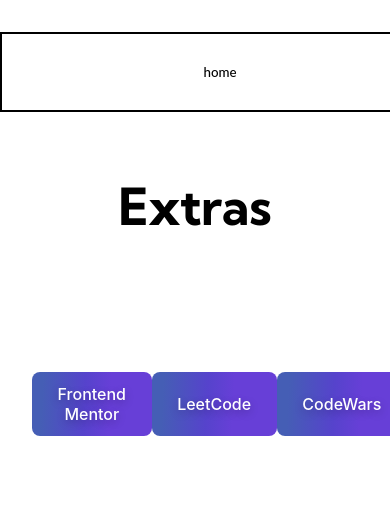
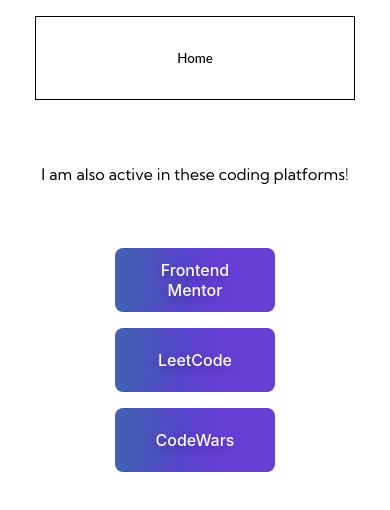
Before and after one commit to TaiBiscuit/PortfolioV2, a React (Vite) app: page /extra in a window 390 px wide. Shown: the top 510 px of the page. Built offline with nearby package versions, Linux system fonts and the light colour scheme.

Commit message:
CssCompleted

```diff
--- a/index.html
+++ b/index.html
@@ -6,6 +6,9 @@
     <link rel="preconnect" href="https://fonts.googleapis.com">
     <link rel="preconnect" href="https://fonts.gstatic.com" crossorigin>
     <link href="https://fonts.googleapis.com/css2?family=Kumbh+Sans:wght@300;400;500;700;800;900&display=swap" rel="stylesheet">
+    <link
+    rel="stylesheet"
+    href="https://cdnjs.cloudflare.com/ajax/libs/animate.css/4.1.1/animate.min.css"/>
     <meta name="viewport" content="width=device-width, initial-scale=1.0" />
     <title>Nico's Website</title>
   </head>
--- a/src/App.css
+++ b/src/App.css
@@ -4,6 +4,11 @@
   text-align: center;
   overflow-x: hidden;
   font-family: 'Kumbh Sans', sans-serif;
+}
+
+#appBody{
+  height: 100vh;
+  width: 100vw;
 }
 
 body {
@@ -18,14 +23,7 @@
   line-height: 1.1;
 }
 
-.return-btn{
-  margin: 2rem 0;
-  background: #000;
-  color: black;
-  line-height: 42px;
-  padding: 0;
-  border: none;
-}
+
 
 /* HOME */
 
@@ -82,6 +80,21 @@
     display: inline-block;
   }
 
+  .custom-btn-2 {
+    width: 440px;
+    height: 80px;
+    padding: 10px 25px;
+    border: 2px solid #000;
+    font-family: 'Lato', sans-serif;
+    font-weight: 500;
+    background: transparent;
+    cursor: pointer;
+    transition: all 0.3s ease;
+    position: relative;
+    display: inline-block;
+    margin-top: 1rem;
+  }
+
   .home-btn {
     background: #000;
     color: #fff;
@@ -127,7 +140,85 @@
     transition:800ms ease all;
   }
 
+  .return-btn {
+    border: solid 1px black;
+    background: white;
+    color: black;
+    line-height: 42px;
+    padding: 0;
+    margin-bottom: 1rem;
+  }
 
+  .return-btn:hover {
+    background: black;
+    color: white;
+        box-shadow:
+        -7px -7px 20px 0px #fff9,
+        -4px -4px 5px 0px #fff9,
+        7px 7px 20px 0px #0002,
+        4px 4px 5px 0px #0001;
+        border: none;
+  }
+
+  .return-btn:before,
+  .return-btn:after{
+    content:'';
+    position:absolute;
+    top:0;
+    right:0;
+    height:2px;
+    width:0;
+    background: white;
+    transition:400ms ease all;
+  }
+
+  .return-btn:after{
+    right:inherit;
+    top:inherit;
+    left:0;
+    bottom:0;
+  }
+
+  .return-btn:hover:before,
+  .return-btn:hover:after{
+    width:100%;
+    transition:800ms ease all;
+  }
+
+  .go-project-btn {
+    z-index: 2;
+    transition: all 0.3s ease;
+    overflow: hidden;
+  }
+
+  .go-project-btn:after {
+    position: absolute;
+    content: " ";
+    z-index: -1;
+    top: 0;
+    left: 0;
+    width: 100%;
+    height: 100%;
+    transition: all 0.3s ease;
+  }
+
+  .go-project-btn:hover {
+    box-shadow:  4px 4px 6px 0 rgba(255,255,255,.5),
+                -4px -4px 6px 0 rgba(116, 125, 136, .2),
+      inset -4px -4px 6px 0 rgba(255,255,255,.5),
+      inset 4px 4px 6px 0 rgba(116, 125, 136, .3);
+    color: #fff;
+  }
+
+  .go-project-btn:hover:after {
+    -webkit-transform: scale(2) rotate(180deg);
+    transform: scale(2) rotate(180deg);
+    background: #000;
+    box-shadow:  4px 4px 6px 0 rgba(255,255,255,.5),
+                -4px -4px 6px 0 rgba(116, 125, 136, .2),
+      inset -4px -4px 6px 0 rgba(255,255,255,.5),
+      inset 4px 4px 6px 0 rgba(116, 125, 136, .3);
+  }
 
 /* PROJECTS */
 
@@ -159,7 +250,13 @@
   }
 
   .project-list{
-    width: 30vh;
+    width: 51vh;
+  }
+
+  .go-project-btn{
+    margin-top: 1rem;
+    width: 440px;
+    height: 80px;
 }
 
 
@@ -238,6 +335,15 @@
   transform: scale(1.5);
 }
 
+.tech-info{
+  margin-bottom: 5rem;
+}
+
+.tech-i-use{
+  font-size: 30px;
+  font-weight: 700;
+}
+
 
 /* CONTACT */
 
@@ -300,11 +406,14 @@
 
   .extras-zone{
     display: flex;
-    justify-content: center;
     align-items: center;
-    height: 30vh;
     padding: 0 2rem 5rem 2rem;
     justify-content: space-around;
+    margin-top: 16rem;
+  }
+
+  .extra-intro{
+    margin-top: 3rem;
   }
 
   .extra-btn{
@@ -352,6 +461,7 @@
 
   .project-list{
     margin-right: 10rem;
+    width: 30vh;
   }
 
 
@@ -472,9 +582,17 @@
     width: 70vw;
   }
 
-  .home-btn{
+  .home-btn, .return-btn, .go-project-btn{
     width: 20rem;
     height: 10vh;
+  }
+
+  .return-btn{
+    margin-bottom: 4rem;
+  }
+
+  .go-project-btn{
+    margin-bottom: 1rem;
   }
 
 
@@ -547,6 +665,16 @@
     height: 200px;
   }
 
+  .tech-info{
+    flex-direction: column;
+  }
+
+  .tech-info-txt{
+    margin-bottom: 5rem;
+  }
+
+
+
   /* CONTACT */
 
   .contact-section{
@@ -568,17 +696,19 @@
 
   /* EXTRA */
 
-  .extra-section{
-    margin-top: 5rem;
-    width: 100vw;
-    max-width:100%;
-    height: 100vh;
+  .extras-zone{
     display: flex;
     flex-direction: column;
+    margin-top: 3rem;
   }
 
   .extra-btn-B{
     margin-top: 1rem;
+    width: 10rem;
+  }
+
+  .extra-intro{
+    margin-top: 0;
   }
 
 }
@@ -586,7 +716,7 @@
 
 @media only screen and (max-width:360px){
 
-  .home-btn{
+  .home-btn, .return-btn, .go-project-btn{
     width: 15rem;
   }
 
--- a/src/components/GoBackBtn/GoBackBtn.jsx
+++ b/src/components/GoBackBtn/GoBackBtn.jsx
@@ -9,6 +9,6 @@
     navigate(`/${goHere}`);
   }
   return(
-    <button className='return-btn  custom-btn' onClick={(e) => handleGoTo(e.target)}>{label}</button>
+    <button className='return-btn custom-btn-2' onClick={(e) => handleGoTo(e.target)}>Home</button>
 );
 }
--- a/src/pages/About/About.jsx
+++ b/src/pages/About/About.jsx
@@ -32,6 +32,28 @@
         writeTechText(itemId)
     };
 
+    const checkAltTech = (id) =>{
+        const itemSelected = document.getElementById(`${id}`)
+        const itemId = parseInt(itemSelected.id);
+
+        writeAltTechText(itemId)
+    }
+
+    const writeTechText = (id) => {
+        const techText = document.getElementById('tech-info');
+        const textInfo = data[id -1].info;
+
+        techText.innerHTML=
+        `
+        <div class="tech-info-choosen animate__animated animate__bounceIn">
+        <img src="${data[id -1].image}" class="tech-info-img" />
+        </div>
+        <div class="tech-info-txt animate__animated animate__bounceInRight">
+            ${textInfo}
+        </div>
+        `
+    }
+
 
     useEffect(()=>{
         getTechData()
@@ -47,7 +69,7 @@
             <p id="about-txt" className="about-txt">Hello! My name is Nico, a Frontend developer from Argentina. I am a Computer Science student at UBA (Unviersidad de Buenos Aires) and learning Fullstack development at Coderhouse and I am interested in everything referred to web development. I can also speak Spanish at a native level, and Japanese at an intermediate level. I am currently looking for my first work experience in the IT field, in the meantime I keep learning and making projects.</p>
         </div>
         <div className="tech-section">
-            <p>Technologies that I use</p>
+            <p className="tech-i-use">Technologies that I use</p>
             <div className="tech-icons-zone" id="tech-zone">
             {
                 data && data.length>0 && data.map((item) =>{
--- a/src/pages/Contact/Contact.jsx
+++ b/src/pages/Contact/Contact.jsx
@@ -9,7 +9,7 @@
     <>
         <GoBackBtn label={'home'} />
         <div className="contact-section">
-            <p>AA</p>
+            <p>You can contact me in all the places below!</p>
             <div className="contact-icons">
                     <div className="contact-link">
                         <a href="https://github.com/TaiBiscuit" className="contact-link" target="_blank">
--- a/src/pages/Extra/Extra.jsx
+++ b/src/pages/Extra/Extra.jsx
@@ -5,7 +5,8 @@
     return (
     <>
         <GoBackBtn label={'home'} />
-        <h1 className="header-h1" id="projects-header">Extras</h1>
+
+        <p className="extra-intro">I am also active in these coding platforms!</p>
         <div className="extras-zone">
                 <a href="https://www.frontendmentor.io/profile/TaiBiscuit" target="_blank"><button className="extra-btn-B">Frontend Mentor</button></a>
                 <a href="https://leetcode.com/TaiBiscuit/" target="_blank"><button className="extra-btn-B">LeetCode</button></a>
--- a/src/pages/Projects/Projects.jsx
+++ b/src/pages/Projects/Projects.jsx
@@ -6,6 +6,7 @@
     const [projects, setProjects] = useState([]);
     const [selected, setSelected] = useState([]);
     const [loading, setLoading] = useState(true);
+    const [currentBtn, setCurrentBtn] = useState([]);
 
     const getProjectData = () => {
         fetch('./assets/projects.json')
@@ -26,6 +27,22 @@
         setSelected(result)
     }
 
+    function changeCss (thisOne) {
+        let newBtn = thisOne.target.innerHTML;
+        setCurrentBtn(newBtn);
+        let btns = document.querySelectorAll('.custom-btn');
+        btns.forEach(btn => {
+            if(btn.innerHTML == currentBtn){
+                btn.classList.remove('home-btn')
+                btn.classList.add('return-btn')
+            } else {
+                btn.classList.remove('return-btn')
+                btn.classList.add('home-btn')
+            }
+
+        });
+    }
+
     useEffect(()=>{
         try {
             setLoading(true);
@@ -38,12 +55,14 @@
         }
     },[]);
 
+
+
     return loading ? (
         <Loader />
     ) :
     (
     <>
-    <GoBackBtn label={'home'} />
+    <GoBackBtn label={'Home'} />
     <div className="project-section">
     {
         Object.keys(selected).length > 0 ?
@@ -53,7 +72,7 @@
             <div className="img-container">
                <img src={selected.image} alt="" className="slected-project-img"/>
             </div>
-            <a href={selected.link} target="_blank"><button>Go to Project</button></a>
+            <a href={selected.link} target="_blank"><button className="go-project-btn custom-btn-2">Go to Project</button></a>
         </div>
         </>
         :
@@ -67,7 +86,7 @@
     {
          projects && projects.length>0 && projects.map((item) =>{
             return(
-            <div className={`project-A project-zone-${item.id} `} key={item.key} onClick={(e) => {handleShowProject(e)}}>
+            <div className={`project-A project-zone-${item.id} `} key={item.key} onClick={(e) => {handleShowProject(e); changeCss(e)}}>
                 <ProjectBtn label={item.title} />
             </div>)
             })
```
